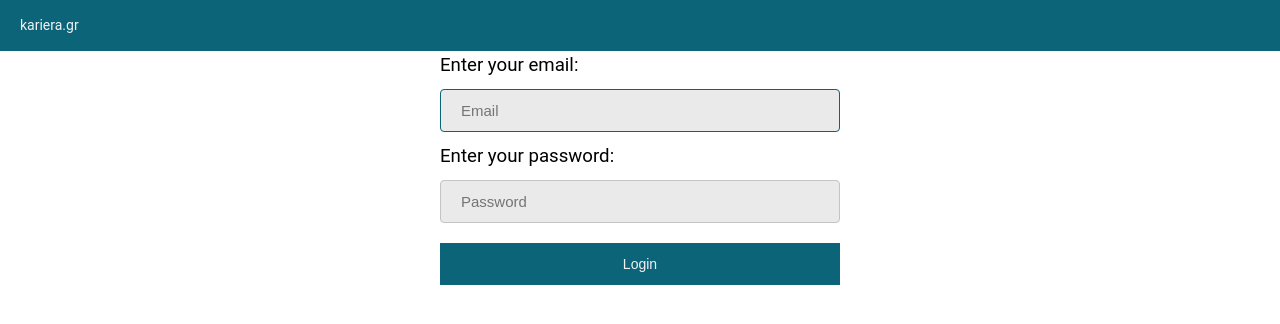
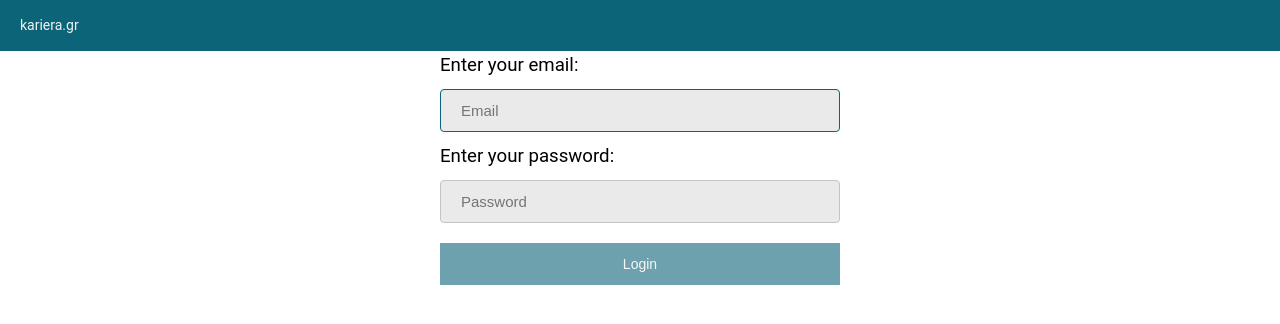
Before and after one commit to Mariosts95/job-seeker, a React (Vite) app: page / in a window 1280 px wide. Shown: the top 324 px of the page. Built offline with nearby package versions, Linux system fonts and the light colour scheme.

Commit message:
Update the useInput hook with reset value and update form validity

```diff
--- a/src/components/LoginForm/index.jsx
+++ b/src/components/LoginForm/index.jsx
@@ -25,6 +25,7 @@ import useLocalStorageState from '../../hooks/useLocalStorageState';
 import useInput from '../../hooks/useInput';
 
 const LoginForm = () => {
+  const [formIsValid, setFormIsValid] = useState(false);
   const { updateAuth } = UseAuth(); // update auth state in context
 
   const navigate = useNavigate(); // initialize navigate hook
@@ -48,6 +49,7 @@ const LoginForm = () => {
     hasError: emailHasError,
     changeHandler: emailChangeHandler,
     blurHandler: emailBlurHandler,
+    reset: emailReset,
   } = useInput(ValidateEmail, emailErrorMessage);
 
   const {
@@ -57,6 +59,7 @@ const LoginForm = () => {
     hasError: passwordHasError,
     changeHandler: passwordChangeHandler,
     blurHandler: passwordBlurHandler,
+    reset: passwordReset,
   } = useInput(ValidatePassword, passwordErrorMessage);
 
   const [errorMsg, setErrorMsg] = useState(''); // general error state
@@ -66,21 +69,28 @@ const LoginForm = () => {
     emailRef.current.focus();
   }, []);
 
-  // clean error messages on input change
+  // clean error messages on input change and set the validity of the form
   useEffect(() => {
     setErrorMsg('');
+    if (emailIsValid && passwordIsValid) {
+      setFormIsValid(true);
+    } else {
+      setFormIsValid(false);
+    }
   }, [email, password]);
 
   // handle form submit
   const handleSubmit = async (e) => {
     e.preventDefault();
     // if there are no errors, proceed with login
-    if (emailIsValid && passwordIsValid) {
+    if (formIsValid) {
       ValidateUser(email, password)
         .then(({ data }) => {
           setToken(data.token.accessToken); // save access token in local storage
           setUser(data.user); // save user data in local storage
           updateAuth(true); // update auth state in context
+          emailReset(); // reset email input
+          passwordReset(); // reset password input
           navigate('/jobs'); // navigate to jobs page
         })
         .catch(({ response }) => {
@@ -123,7 +133,9 @@ const LoginForm = () => {
         {passwordHasError && <div className='error-msg'>{passwordError}</div>}
       </div>
       <div className='submit-container'>
-        <Button type='submit'>Login</Button>
+        <Button type='submit' disabled={!formIsValid}>
+          Login
+        </Button>
       </div>
       {errorMsg && <div className='error-msg'>{errorMsg}</div>}
     </form>
--- a/src/components/UI/Button/button.scoped.scss
+++ b/src/components/UI/Button/button.scoped.scss
@@ -6,4 +6,7 @@ button {
   border: 1px solid $primary_color;
   color: $white;
   font-size: clamp(1.4rem, 0.9375vw, 1.8rem);
+  &:disabled {
+    opacity: 0.6;
+  }
 }
--- a/src/components/UI/Button/index.jsx
+++ b/src/components/UI/Button/index.jsx
@@ -1,9 +1,14 @@
 // import styles
 import './button.scoped.scss';
 
-const Button = ({ type, onClick, children }) => {
+const Button = ({ type, onClick, disabled = false, children }) => {
   return (
-    <button type={type} onClick={onClick} className='button'>
+    <button
+      type={type}
+      onClick={onClick}
+      className='button'
+      disabled={disabled}
+    >
       {children}
     </button>
   );
--- a/src/hooks/useInput.js
+++ b/src/hooks/useInput.js
@@ -22,6 +22,12 @@ const useInput = (validate, errorMsg) => {
     setIsDirty(true);
   };
 
+  // reset the value and error message
+  const reset = () => {
+    setValue('');
+    setErrorMessage('');
+  };
+
   return {
     value,
     errorMessage,
@@ -29,6 +35,7 @@ const useInput = (validate, errorMsg) => {
     isValid,
     changeHandler,
     blurHandler,
+    reset,
   };
 };
 
```
